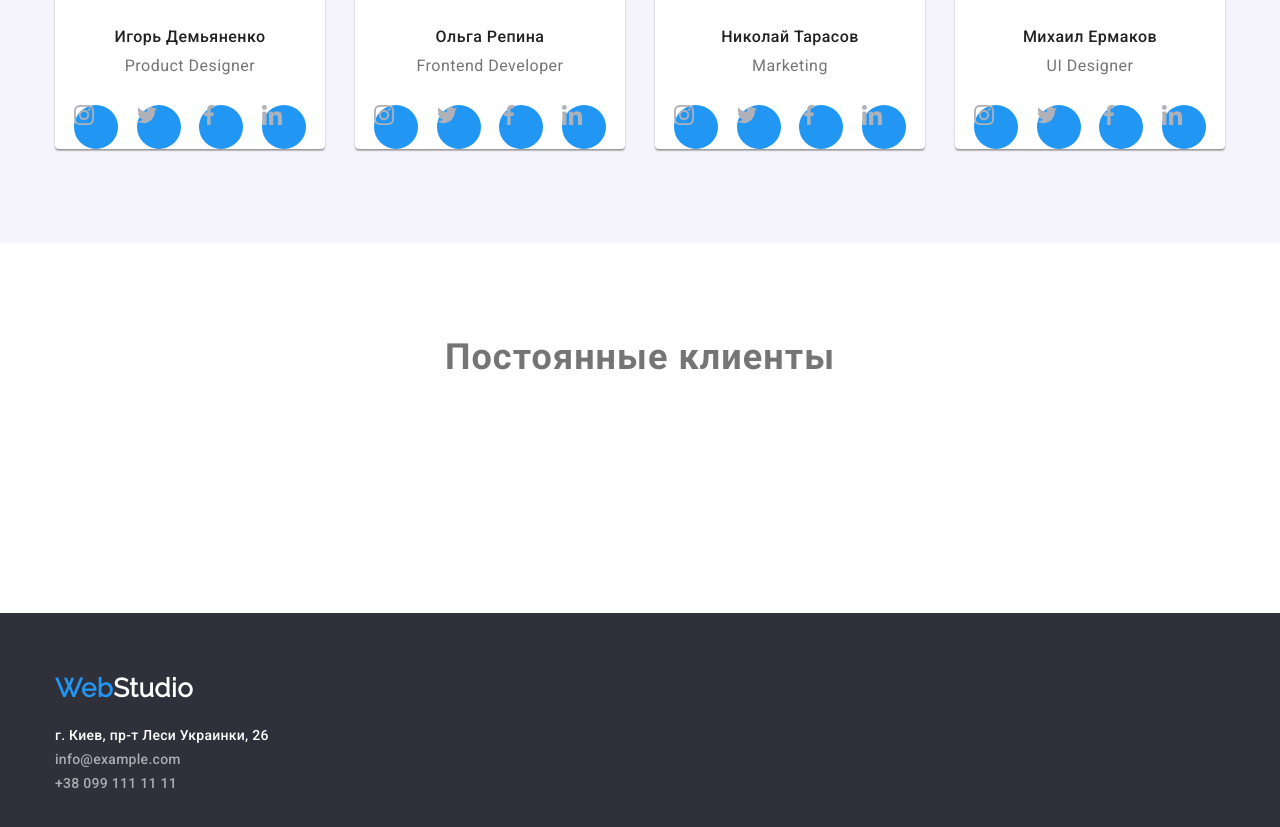
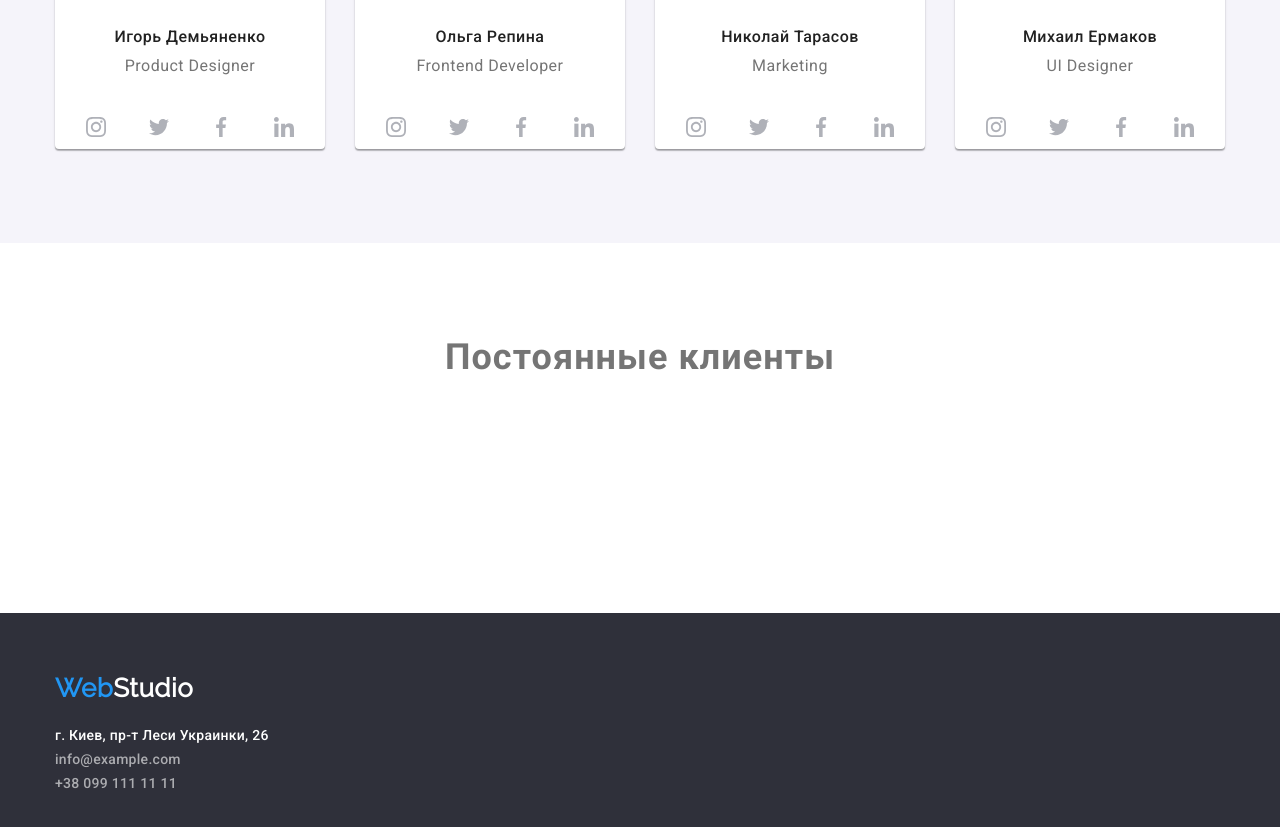
Before and after one commit to Linzakat/goit-markup-hw-04, a plain HTML site: page index.html in a window 1280 px wide. Shown: the part 2226-3053 px from the top of the page. Drawn offline with nearby package versions, Linux system fonts and the light colour scheme.

Commit message:
редактор ссылок

```diff
--- a/css/styles.css
+++ b/css/styles.css
@@ -293,18 +293,22 @@ button{
 }
 .social-list-link{
   display: flex;
-  background-color:var(--accent-color);
   border-radius: 50%;
   width: 44px;
   height: 44px;
   fill: #AFB1B8;
-  display: flex;
+  justify-content: center;
+  align-items: center;
 }
 .social-list {
   display: flex;
   justify-content: space-evenly;
   padding: 0;
   margin: 0;
+}
+.social-list-link:hover,
+.social-list-link:focus {
+  background-color:var(--accent-color)
 }
 .clients-title {
   font-weight: bold;
```
